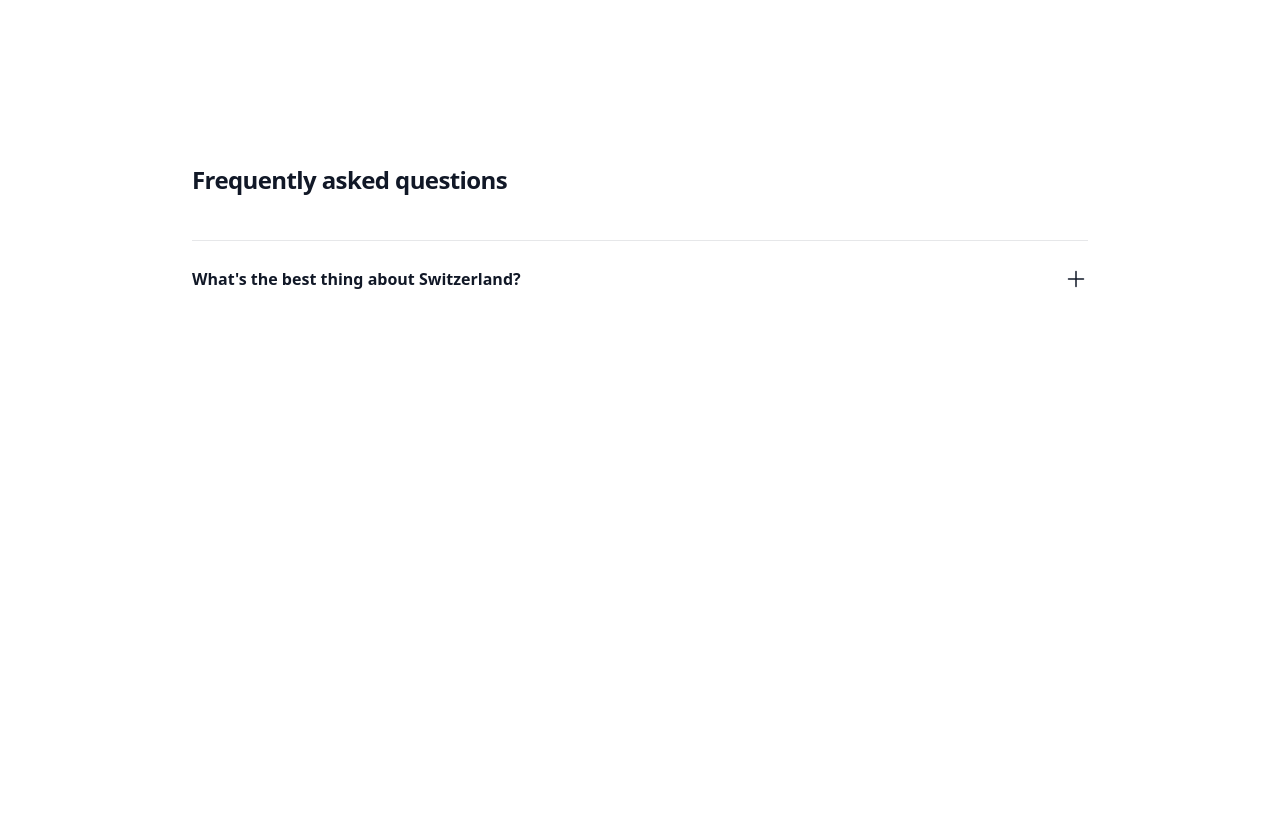
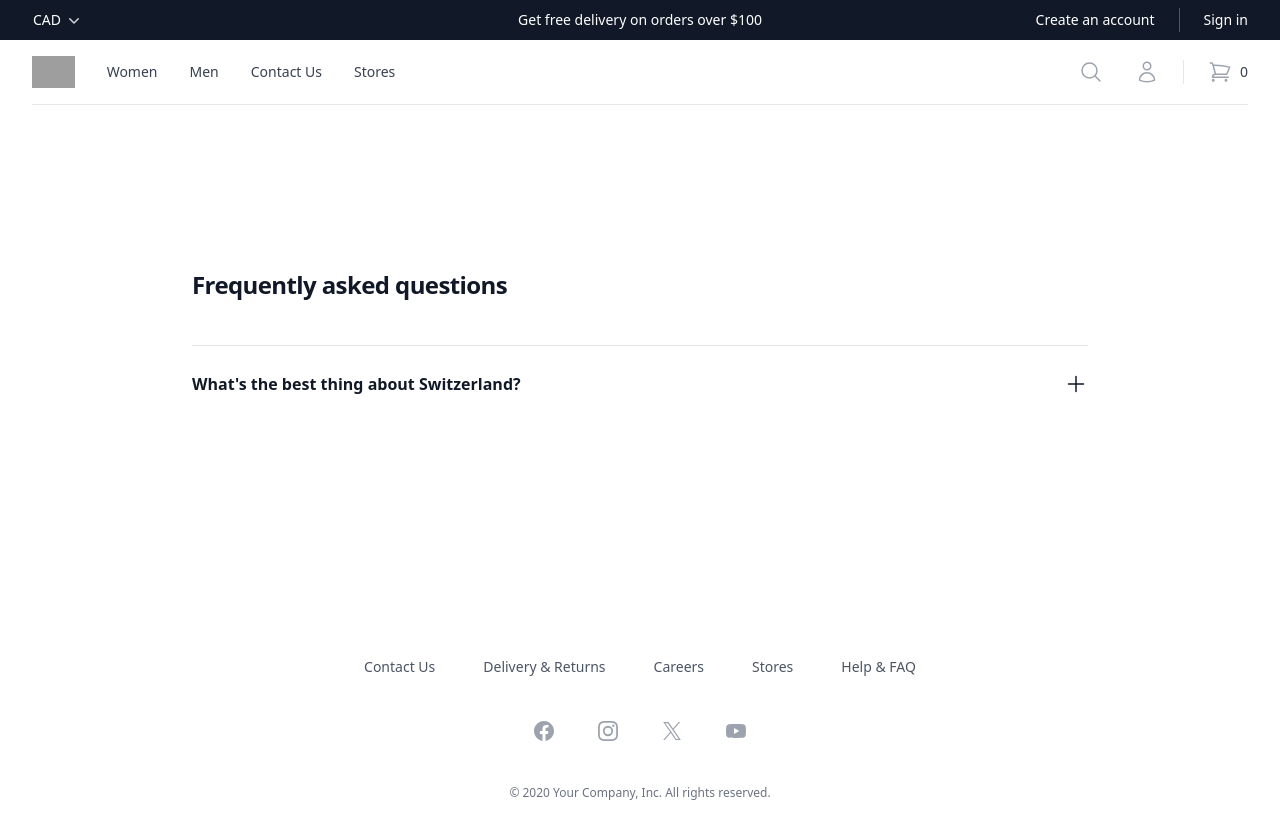
Before and after one commit to kostas-python/ted-faker-shopping-store, a Next.js app: page /help in a window 1280 px wide. Shown: the top 838 px of the page. Before the commit the page ends 800 px from the top, so only its background shows below. Built offline with nearby package versions, Linux system fonts and the light colour scheme; grey boxes are pictures that could not be loaded.

Commit message:
added navbar and footer at  /help

```diff
--- a/src/app/help/page.tsx
+++ b/src/app/help/page.tsx
@@ -2,6 +2,8 @@
 
 import { Disclosure } from '@headlessui/react'
 import { MinusIcon, PlusIcon } from '@heroicons/react/24/outline'
+import Footer from '../components/Footer'
+import Navbar from '../components/Navbar'
 
 const faqs = [
   {
@@ -14,6 +16,10 @@ const faqs = [
 
 export default function Example() {
   return (
+    <>
+
+    <Navbar />
+
     <div className="bg-white">
       <div className="mx-auto max-w-7xl px-6 py-24 sm:py-32 lg:px-8 lg:py-40">
         <div className="mx-auto max-w-4xl divide-y divide-gray-900/10">
@@ -46,5 +52,8 @@ export default function Example() {
         </div>
       </div>
     </div>
+
+    <Footer />
+    </>
   )
 }
```
